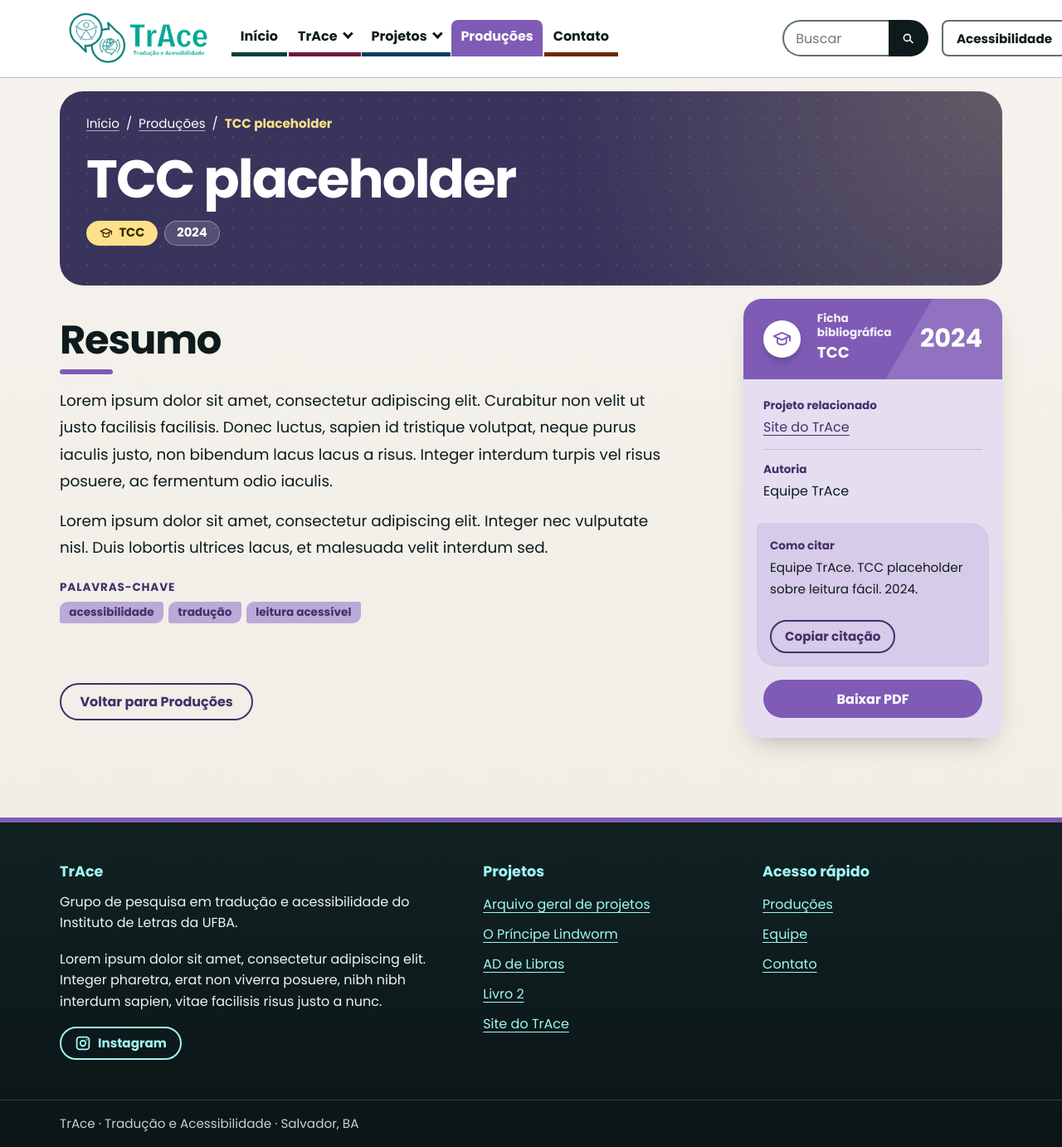
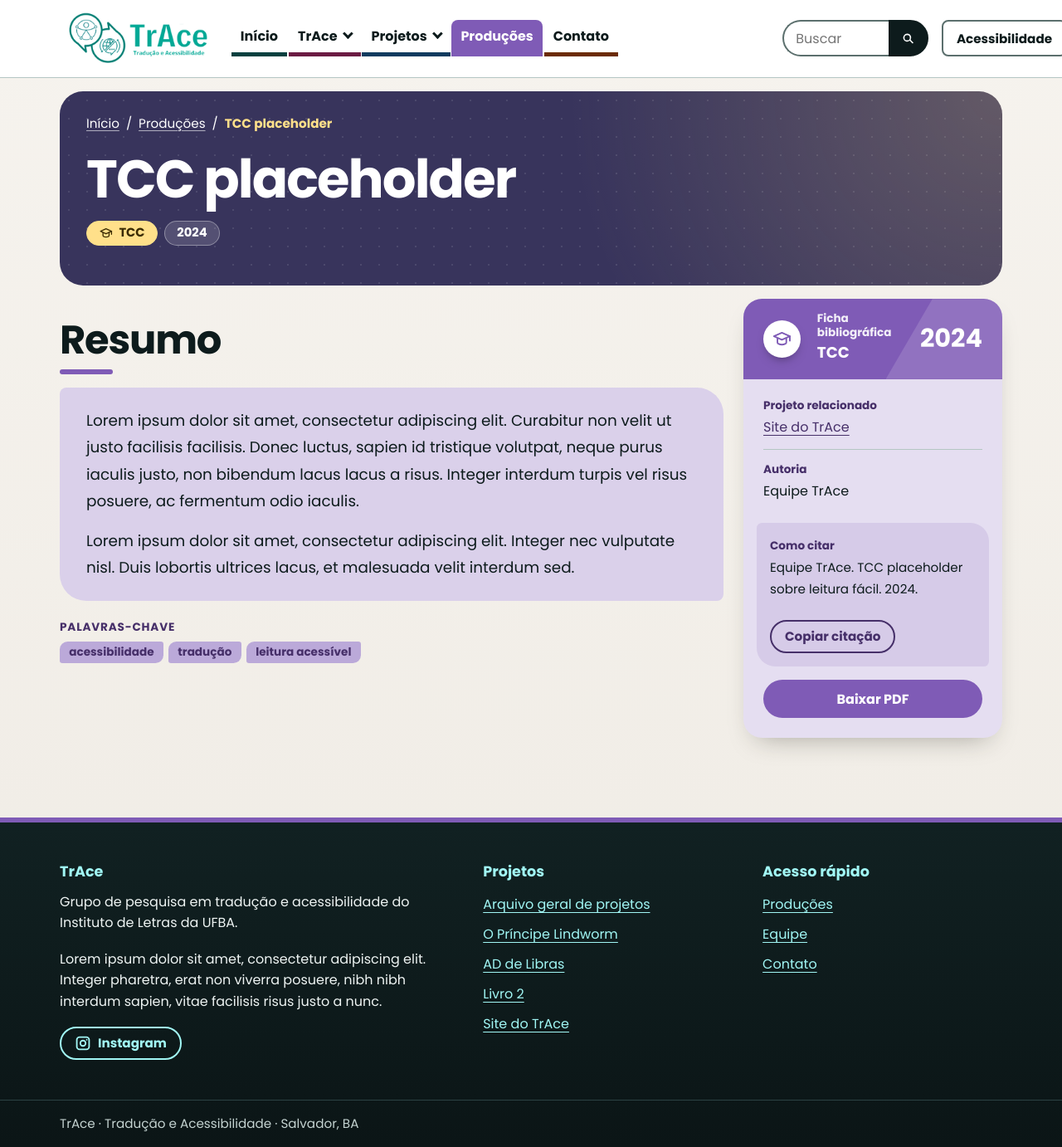
Before and after one commit to Niuuzinho/site-trace-teste, a Jekyll site: the page built from _producoes/tcc-placeholder-sobre-leitura-facil.md, in a window 1280 px wide and 1382 px high. Shown: the whole window at 83% size. Built offline with Jekyll 4.4.1, drawn with Linux system fonts in a browser that asks for light colours.

Commit message:
Página de produção: tira outras produções e dá fundo ao resumo
Co-Authored-By: Claude Sonnet 5.5 <noreply@anthropic.com>
Claude-Session: https://claude.ai/code/session_01AbHHXVauvBZ2sfPmWDepMS

```diff
--- a/_layouts/producao.html
+++ b/_layouts/producao.html
@@ -9,7 +9,9 @@ layout: default
     <div class="bloco-a">
       <section class="resumo" aria-labelledby="h-resumo">
         <h2 id="h-resumo">Resumo</h2>
+        <div class="resumo-texto">
         {{ content }}
+        </div>
       </section>
       {%- if page.palavras_chave and page.palavras_chave.size > 0 %}
       <section class="prod-chaves" aria-labelledby="h-palavras">
@@ -38,19 +40,5 @@ layout: default
       <div class="ficha-rodape"><a class="botao" href="{{ page.pdf | relative_url }}" target="_blank" rel="noopener" data-pdf>Baixar PDF<span class="so-leitor" data-pdf-dica> (abre em outra guia)</span></a></div>
       {%- endif %}
     </aside>
-    <div class="bloco-b">
-      {%- assign outras = site.producoes | where: "projeto", page.projeto | where_exp: "r", "r.url != page.url" | sort: "ano" | reverse %}
-      {%- if outras.size > 0 %}
-      <section class="prod-outras" aria-labelledby="h-outras">
-        <h2 id="h-outras">Outras produções deste projeto</h2>
-        <ul class="cartoes">
-          {%- for r in outras limit: 2 %}
-          {% include producao-item.html producao=r %}
-          {%- endfor %}
-        </ul>
-      </section>
-      {%- endif %}
-      <p class="prod-voltar"><a class="botao-sec" href="{{ '/producoes/' | relative_url }}">Voltar para Produções</a></p>
-    </div>
   </div>
 </div>
--- a/assets/css/main.css
+++ b/assets/css/main.css
@@ -1425,3 +1425,10 @@ html[data-contraste="alto"] .ficha-icone .icone-tipo { background: var(--tinta);
 html[data-contraste="alto"] .ficha-prod .citacao { background: var(--papel); border: 2px solid var(--tinta); }
 .prod-pagina .bloco-a { padding-top: var(--e5); }
 .prod-pagina .ficha-card { margin-top: 0; }
+
+/* Produção: resumo dentro de um recado suave (como o 2º parágrafo de Membros); sem bloco "outras produções" */
+.prod-pagina .resumo-texto { max-width: 52rem; padding: var(--e5) var(--e6); border-radius: 0.5rem 2rem 0.5rem 2rem; background: color-mix(in srgb, var(--t-banda) 55%, var(--cartao)); }
+.prod-pagina .resumo-texto p { max-width: none; }
+.prod-pagina .resumo-texto > :last-child { margin-bottom: 0; }
+html[data-contraste="alto"] .prod-pagina .resumo-texto { background: var(--papel); border: 2px solid var(--tinta); }
+@media (max-width: 40em) { .prod-pagina .resumo-texto { padding: var(--e4) var(--e5); } }
```
Also changed, not shown: CLAUDE.md (+1 -1 lines).
